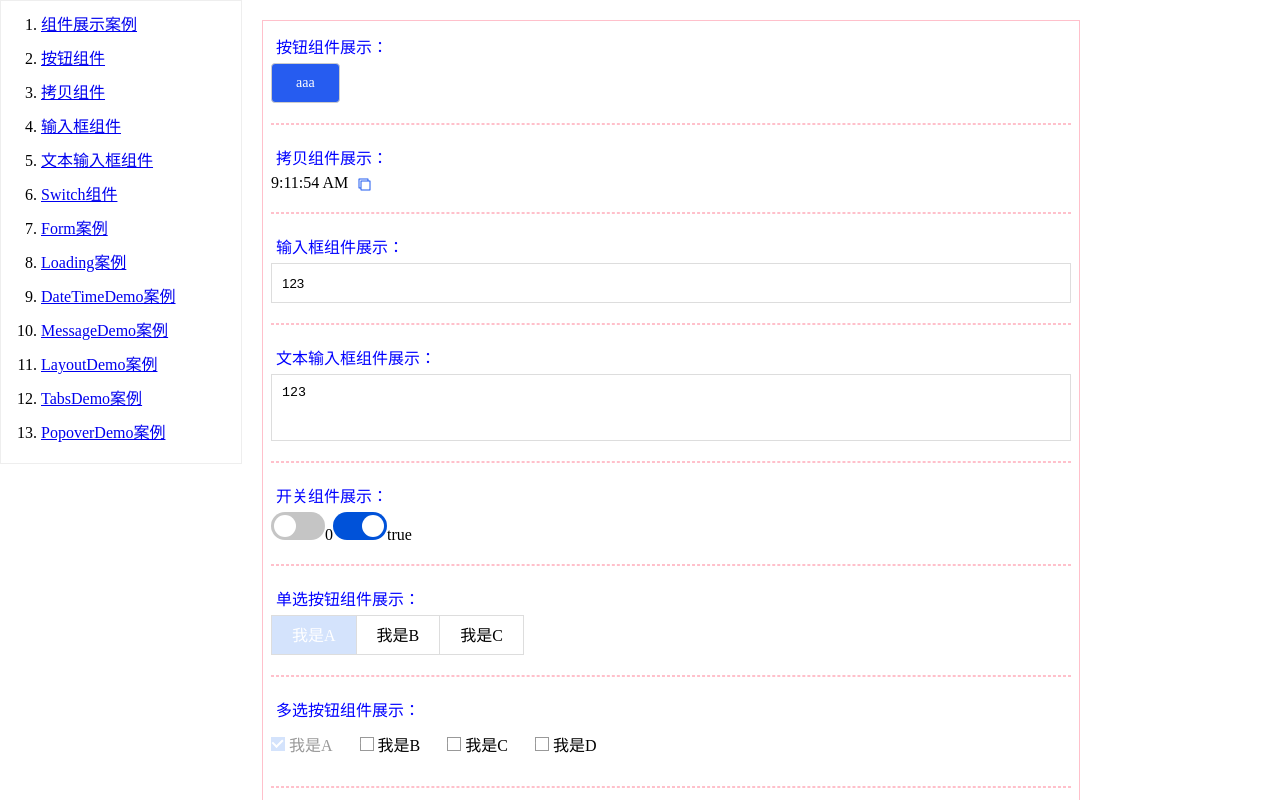
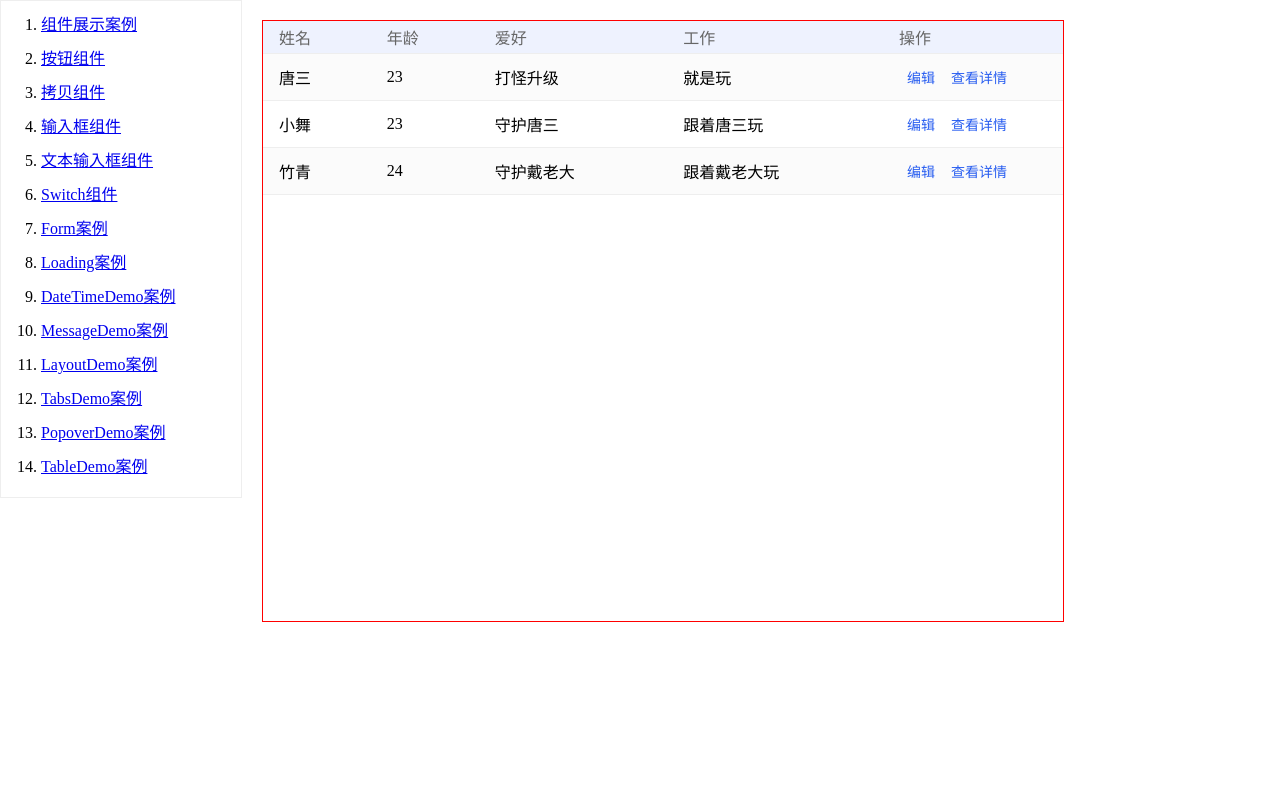
Before and after one commit to bushaoqing/component-for-react-hook, a React (Create React App) app: page /TableDemo in a window 1280 px wide. Before the commit this address led to /page. Shown: the top 800 px of the page. Built offline with nearby package versions, Linux system fonts and the light colour scheme.

Commit message:
add simple Table comp

```diff
--- a/src/components/Button/index.js
+++ b/src/components/Button/index.js
@@ -7,7 +7,7 @@ function Button(props) {
 
   return (
     <span
-      className={`comp-button-wrap__${type} ${iconClass} ${disabled ? 'disabled' : ''}`}
+      className={`comp-button-wrap__${type} ${!!iconClass ? iconClass : ''} ${disabled ? 'disabled' : ''}`}
       style={style}
       onClick={() => {
         if (disabled) return
--- /dev/null
+++ b/src/components/Table/index.css
@@ -0,0 +1,50 @@
+.comp__table-outer-div-wrap {
+  overflow: overlay;
+}
+
+.comp__table-wrap {
+  min-width: 100%;
+  width: max-content;
+  overflow: overlay;
+  position: relative;
+  background-color: #fff;
+  padding-bottom: 16px;
+}
+
+.comp__table-wrap thead {
+  background-color: #eef2fe;
+}
+
+.comp__table-wrap td,
+.comp__table-wrap th {
+  padding: 4px 16px;
+  text-align: left;
+  border-bottom: 1px solid #eee;
+  box-sizing: border-box;
+}
+
+.comp__table-wrap th {
+  font-weight: 500;
+  color: #666;
+}
+
+.comp__table-wrap thead tr th.stickyed {
+  background-color: #eef2fe;
+}
+
+.comp__table-wrap tbody tr:nth-of-type(odd) {
+  background-color: #fbfbfb;
+}
+
+.comp__table-wrap tbody tr:nth-of-type(even) {
+  background-color: #fff;
+}
+
+.comp__table-wrap .stickyed {
+  position: sticky;
+  z-index: 9;
+  box-shadow: -7px 0 50px -2px rgb(0 0 0 / 10%);
+  right: 0;
+  background: inherit;
+  overflow: hidden;
+}
--- /dev/null
+++ b/src/components/Table/index.js
@@ -0,0 +1,110 @@
+import { useState, Fragment } from 'react'
+import PorpTypes from 'prop-types'
+import _ from 'lodash'
+import Popover from '../Popover'
+import './index.css'
+
+function Table(props) {
+  let { tHeader, options } = props
+
+
+  return (
+    <div className="comp__table-outer-div-wrap">
+      <table className="comp__table-wrap" border="0" cellSpacing="0">
+        <thead>
+          <tr>
+            {
+              _.isArray(tHeader) &&
+              tHeader.length > 0 &&
+              tHeader.map(item => {
+                // 固定列判定
+                let isFixed = item.fixed
+                let fixedRight = item.fixedRight
+                let fixedLeft = item.fixedLeft
+
+                return (
+                  <th
+                    className={`${!!item.className ? item.className : ''} ${isFixed ? 'stickyed' : ''}`}
+                    key={item.key + item.title}
+                    style={{
+                      width: item.width,
+                      right: fixedRight,
+                      left: fixedLeft
+                    }}
+                  >
+                    { item.title || '-' }
+                  </th>
+                )
+              })
+            }
+          </tr>
+        </thead>
+        <tbody>
+            {
+              _.isArray(options) &&
+              options.length > 0 &&
+              options.map((option, index) => (
+                <tr key={option.id + index}>
+                  {
+                    _.keys(option).map((key, j) => {
+                      let optionKey = tHeader[j] && tHeader[j]['key']
+                      let isCustomRender = !_.isEmpty(tHeader[j]) && _.isFunction(tHeader[j].render) // 有render函数,才是自定义组件
+                      let tHeaderHasKey = tHeader.some(i => i.key === key)
+
+                      // 是否需要展示悬浮提示
+                      let showTip = !_.isEmpty(tHeader[j]) && _.isFunction(tHeader[j].tip)
+                      let tipRender = null
+                      if (showTip) {
+                        tipRender = tHeader[j].tip(option)
+                      }
+
+                      // 固定列判定
+                      let isFixed = !_.isEmpty(tHeader[j]) && tHeader[j].fixed
+                      let fixedRight = !_.isEmpty(tHeader[j]) && tHeader[j].fixedRight
+                      let fixedLeft = !_.isEmpty(tHeader[j]) && tHeader[j].fixedLeft
+
+                      return (
+                        (isCustomRender || tHeaderHasKey) ?
+                        <td
+                          key={key}
+                          className={`${isFixed ? 'stickyed' : ''}`}
+                          style={{
+                            right: fixedRight,
+                            left: fixedLeft
+                          }}
+                        >
+                          {
+                            isCustomRender ?
+                            tHeader[j].render() :
+                            (
+                              showTip ?
+                              <Popover tip={ option[optionKey] }>
+                                <span>{ option[optionKey] }</span>
+                              </Popover> :
+                              (!!optionKey && !!option[optionKey]) ? option[optionKey] : null
+                            )
+                          }
+                        </td> : null
+                      )
+                    })
+                  }
+                </tr>
+              ))
+            }
+        </tbody>
+      </table>
+    </div>
+  )
+}
+
+Table.propTypes = {
+  tHeader: PorpTypes.array,
+  options: PorpTypes.array,
+}
+
+Table.defaultProps = {
+  tHeader: [],
+  options: [],
+}
+
+export default Table
--- /dev/null
+++ b/src/pages/TableDemo.js
@@ -0,0 +1,84 @@
+import Table from '../components/Table'
+import Button from '../components/Button'
+
+export default function TableDemo() {
+
+  const tHeader = [
+    {
+      title: '姓名',
+      key: 'name',
+      // width: 200,
+      // fixed: true, // 固定列
+      // fixedLeft: 0, // 固定列定位配置
+      tip: data => (
+        <span>{ data['name'] }</span>
+      )
+    }, {
+      title: '年龄',
+      key: 'age',
+      // width: 200,
+    }, {
+      title: '爱好',
+      key: 'hobby',
+      // width: 200,
+    }, {
+      title: '工作',
+      key: 'work',
+      // width: 200,
+      // fixed: true, // 固定列
+      // fixedRight: 180, // 固定列定位配置
+      tip: data => (
+        <span>{ data['work'] }</span>
+      )
+    }, {
+      title: '操作',
+      width: 180,
+      // fixed: true, // 固定列
+      // fixedRight: 0, // 固定列定位配置（默认为 right：0）
+      className: 'text-align-right', // 自定义表头样式
+      render: () => (
+        <div>
+          <Button text="编辑" />
+          <Button text="查看详情" />
+        </div>
+      )
+    }
+  ]
+
+  const options = [
+    {
+      name: '唐三',
+      age: 23,
+      hobby: '打怪升级',
+      work: '就是玩',
+      id: '111',
+      xxx: 'text', // 不展示的项
+      xxx1: 'text',
+    }, {
+      name: '小舞',
+      age: 23,
+      hobby: '守护唐三',
+      work: '跟着唐三玩',
+      id: '112'
+    }, {
+      name: '竹青',
+      age: 24,
+      hobby: '守护戴老大',
+      work: '跟着戴老大玩',
+      id: '113'
+    }
+  ]
+
+  return (
+    <div style={{
+      border: '1px solid red',
+      width: 800,
+      height: 600,
+    }}>
+      <Table
+        tHeader={tHeader}
+        options={options}
+      />
+    </div>
+  )
+}
--- a/src/router/index.js
+++ b/src/router/index.js
@@ -11,6 +11,7 @@ import MessageDemo from "../pages/MessageDemo"
 import LayoutDemo from "../pages/LayoutDemo"
 import TabsDemo from "../pages/TabsDemo"
 import PopoverDemo from "../pages/PopoverDemo"
+import TableDemo from "../pages/TableDemo"
 
 // 侧边菜单栏
 const RouteMap = [
@@ -66,6 +67,10 @@ const RouteMap = [
         name: 'PopoverDemo案例',
         path: '/PopoverDemo',
         component: PopoverDemo
+    }, {
+        name: 'TableDemo案例',
+        path: '/TableDemo',
+        component: TableDemo
     }
 ]
 
```
Also changed, not shown: readmeImg/table.png (added), src/components/Table/README.md (added), 1 other file (tests, documents, lock files or other folders).
